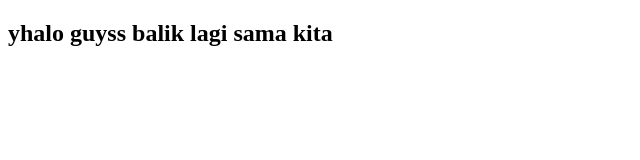
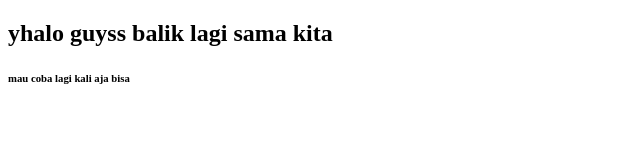
Before and after one commit to alelelelena/latihan4, a plain HTML site: page index.html in a window 1280 px wide. Shown: the whole page, without its empty margins (0-640 px from the left). Drawn offline with Linux system fonts and the light colour scheme.

Commit message:
tambahan

```diff
--- a/index.html
+++ b/index.html
@@ -7,5 +7,6 @@
 </head>
 <body>
      <h2>yhalo guyss balik lagi sama kita</h2>
+     <h6> mau coba lagi kali aja bisa</h6>
 </body>
 </html>
```
